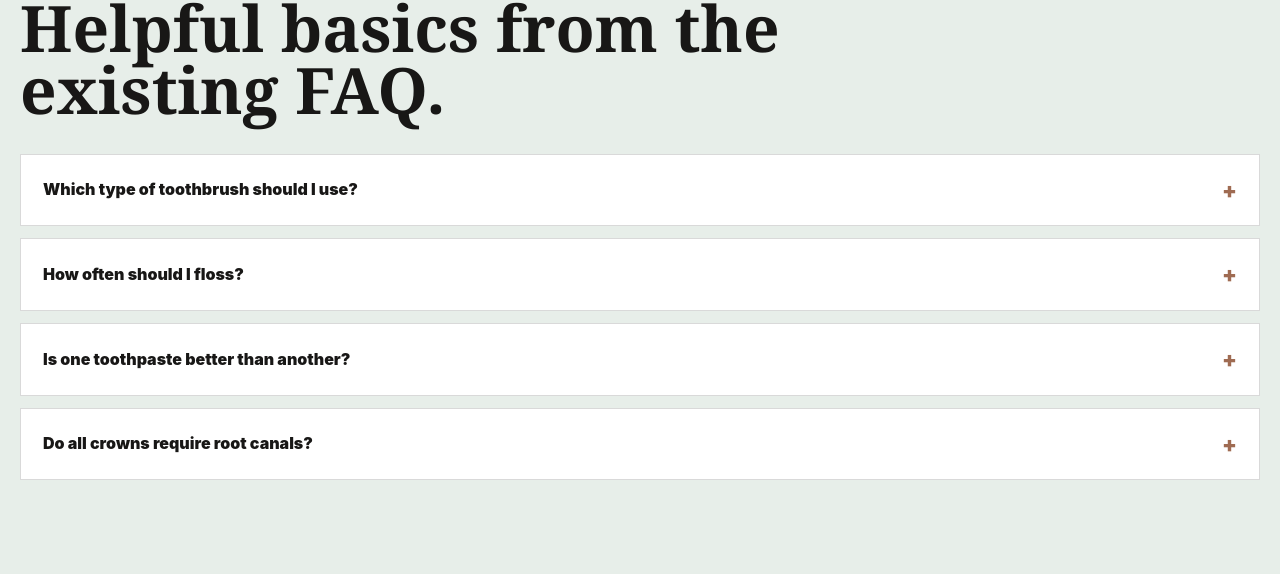
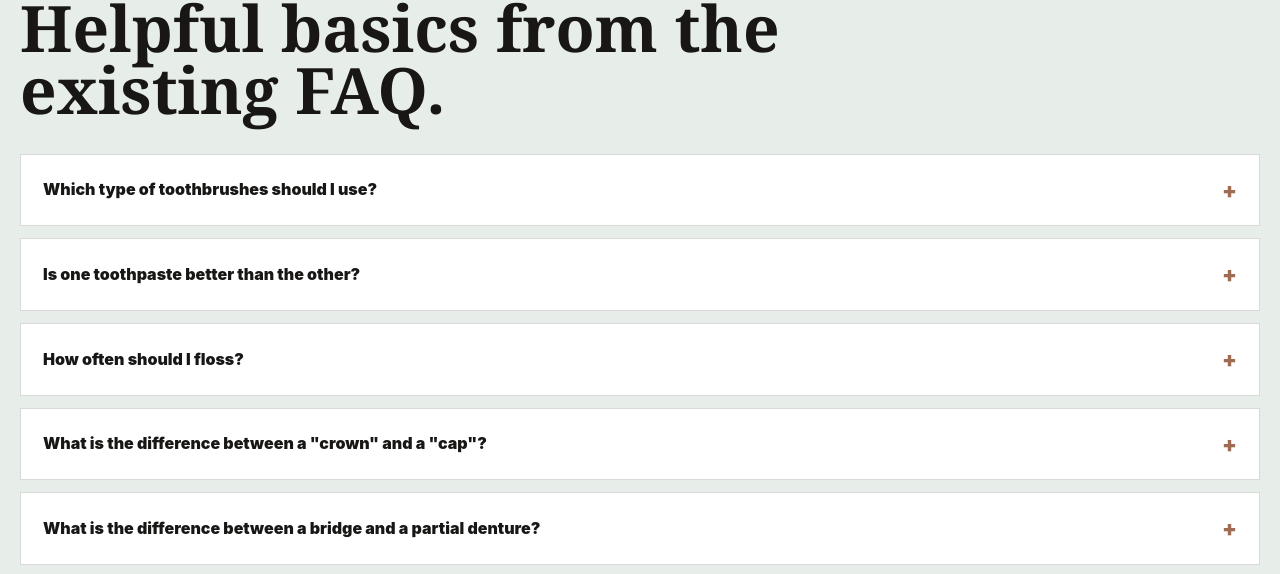
Before and after one commit to LittleNutt/hamilton-square-dental, a plain HTML site: page new-patients.html in a window 1280 px wide. Shown: the part 2741-3315 px from the top of the page. Drawn offline with Linux system fonts and the light colour scheme.

Commit message:
update
 new faq dropdown responses

```diff
--- a/new-patients.html
+++ b/new-patients.html
@@ -70,10 +70,13 @@
             <span class="eyebrow">Common Questions</span>
             <h2 class="section-title">Helpful basics from the existing FAQ.</h2>
             <div class="faq-list">
-              <div class="faq-item reveal"><button type="button" aria-expanded="false">Which type of toothbrush should I use?</button><div class="faq-answer">The existing FAQ recommends a soft toothbrush with a small head, since it can clean around each tooth while being gentler on the gums.</div></div>
-              <div class="faq-item reveal"><button type="button" aria-expanded="false">How often should I floss?</button><div class="faq-answer">The FAQ recommends flossing once daily to help clean between teeth and support healthy gums.</div></div>
-              <div class="faq-item reveal"><button type="button" aria-expanded="false">Is one toothpaste better than another?</button><div class="faq-answer">The existing guidance says patients should generally choose a toothpaste they like as long as it contains fluoride.</div></div>
-              <div class="faq-item reveal"><button type="button" aria-expanded="false">Do all crowns require root canals?</button><div class="faq-answer">No. The FAQ explains that not every tooth needing a crown also needs root canal treatment.</div></div>
+              <div class="faq-item reveal"><button type="button" aria-expanded="false">Which type of toothbrushes should I use?</button><div class="faq-answer">The brand of the toothbrush is not as critical as the type of bristle and the size of the head. A soft toothbrush with a small head is recommended because medium and hard brushes tend to cause irritation and contribute to recession of the gums, and a small head allows you to get around each tooth more completely and is less likely to injure your gums. It's unnecessary to "scrub" the teeth as long as you are brushing at least twice a day and visiting your dentist at least twice a year for cleanings.</div></div>
+              <div class="faq-item reveal"><button type="button" aria-expanded="false">Is one toothpaste better than the other?</button><div class="faq-answer">Generally, no. However, it's advisable to use a fluoride containing toothpaste to decrease the incidence of dental decay. We recommend our patients use what tastes good to them as long as it contains fluoride.</div></div>
+              <div class="faq-item reveal"><button type="button" aria-expanded="false">How often should I floss?</button><div class="faq-answer">Flossing of the teeth once per day helps to prevent cavities from forming between the teeth where your toothbrush can't reach. Flossing also helps to keep your gums healthy.</div></div>
+              <div class="faq-item reveal"><button type="button" aria-expanded="false">What is the difference between a "crown" and a "cap"?</button><div class="faq-answer">These are restorations to repair a severely broken tooth by covering all or most of the tooth after removing old fillings, fractured tooth structure, and all decay. The restoration material is made of gold, porcelain, composites, or even stainless steel. Dentists refer to all of these restorations as "crowns". However, patients often refer to the tooth-colored ones as "caps" and the gold or stainless steel ones as "crowns".</div></div>
+              <div class="faq-item reveal"><button type="button" aria-expanded="false">What is the difference between a bridge and a partial denture?</button><div class="faq-answer">Both bridges and partial dentures replace missing teeth. A bridge is permanently attached to abutment teeth or, in some cases, implants. A partial denture is attached by clasps to the teeth and is easily removed by the patient. Patients are usually more satisfied with bridges than with partial dentures.</div></div>
+              <div class="faq-item reveal"><button type="button" aria-expanded="false">What about "silver" versus "white" fillings?</button><div class="faq-answer">Although the U.S. Public Health Service issued a report in 1993 stating there is no health reason not to use amalgam (silver fillings), more patients today are requesting "white" or tooth-colored composite fillings. We also prefer tooth-colored fillings because they "bond" to the tooth structure and therefore help strengthen a tooth weakened by decay. While fillings are also usually less sensitive to temperature, and they also look better. However, "white" fillings cannot be used in every situation, and if a tooth is very badly broken-down, a crown will usually be necessary and provide better overall satisfaction for the patient.</div></div>
+              <div class="faq-item reveal"><button type="button" aria-expanded="false">Do I have to get a root canal because I need to get a crown?</button><div class="faq-answer">No. While most teeth which have had root canal treatments do need crowns to strengthen the teeth and to return the teeth to normal form and function, not every tooth needing a crown also needs to have a root canal.</div></div>
             </div>
           </div>
         </section>
```
